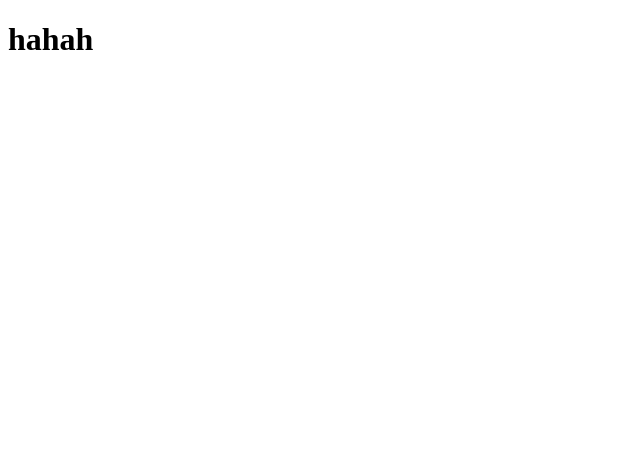
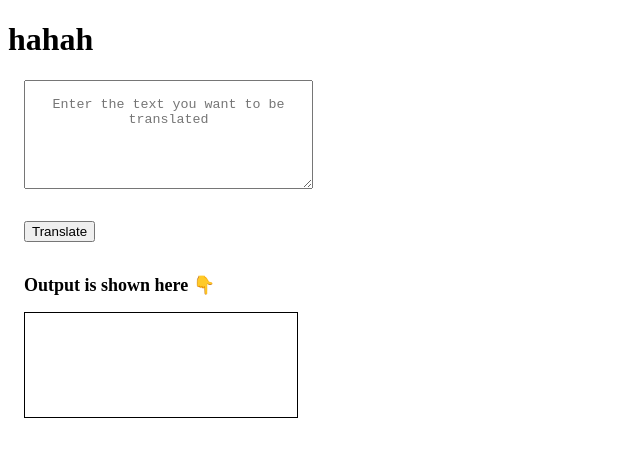
Before and after one commit to aniyuksh/neogcamp-level0-lesson4, a plain HTML site: page index.html in a window 1280 px wide. Shown: the whole page, without its empty margins (0-640 px from the left). Drawn offline with Linux system fonts and the light colour scheme.

Commit message:
I/P O/P done

```diff
--- a/app.js
+++ b/app.js
@@ -0,0 +1,21 @@
+// Exercise 2
+// var value = prompt("please click me");
+// alert("entered value "+"` "+ value+" `");
+
+// Exercise 3|4
+var btnValue = document.querySelector("#btn-translate");
+var txtValue = document.querySelector("#txt-input");
+
+// function clickEventHandler() {
+//   console.log("clicked");
+//   console.log(txtValue.value);
+// };
+// btnValue.addEventListener("click", clickEventHandler);
+
+// Exercise 5
+// var txtValue = document.querySelector("#txt-input");
+var divOutput = document.querySelector("#div-result");
+function clickEventHandler() {
+  divOutput.innerText = "Ssdads "+txtValue.value;
+}
+btnValue.addEventListener("click", clickEventHandler);
--- a/index.html
+++ b/index.html
@@ -5,8 +5,38 @@
   <meta http-equiv="X-UA-Compatible" content="IE=edge">
   <meta name="viewport" content="width=device-width, initial-scale=1.0">
   <title>Mark 5</title>
+  <style>
+    .text{
+      display: block;
+      padding: 1rem;
+      margin: 1rem;
+      text-align: center;
+    }
+    .button{
+      margin : 1rem;
+    }
+    .div-heading{
+      margin: 1rem;
+      font-size: large;
+      font-weight: bold;
+    }
+    #div-result{
+      border : 1px solid black;
+      height: 13vh;
+      width: 17rem;
+      margin: 1rem;
+      align-content: center;
+    }
+  </style>
 </head>
 <body>
   <h1>hahah</h1>
+
+
+  <textarea class="text" name="textarea" id="txt-input" cols="30" rows="5" placeholder="Enter the text you want to be translated"></textarea>
+  <button class="button" id="btn-translate">Translate</button>
+  <div class="div-heading">Output is shown here 👇</div>
+  <div id="div-result"></div>
+  <script src="app.js"></script>
 </body>
 </html>
```
